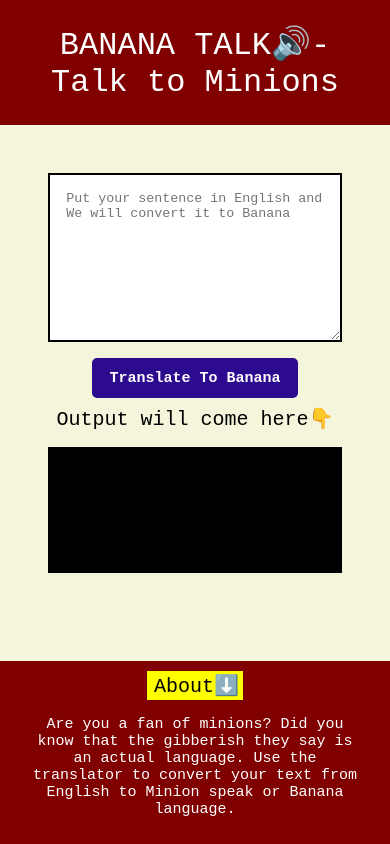
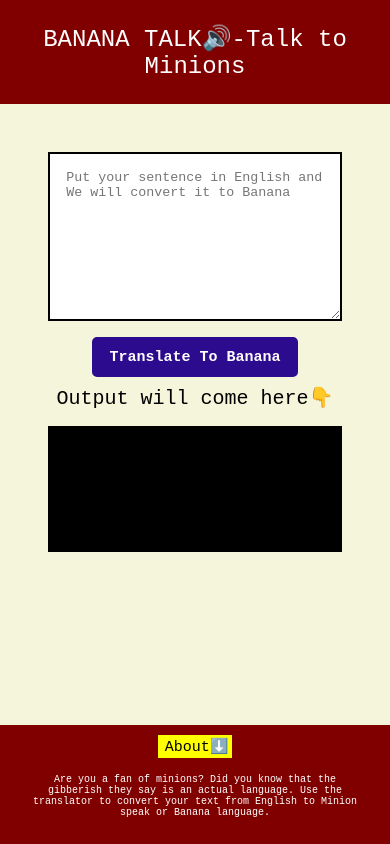
Before and after one commit to Yaanshu/neogcamp-banana-speak, a plain HTML site: page index.html in a window 390 px wide. Drawn offline with Linux system fonts and the light colour scheme.

Commit message:
Responsiveness
Added some media queries

```diff
--- a/style.css
+++ b/style.css
@@ -121,3 +121,18 @@
 img{
     height: 60px;
 }
+
+
+@media only screen and (max-width:768px){
+    .h-footer{
+        font-size: 15px;
+    }
+
+    footer p{
+        font-size: 10px;
+    }
+
+    #heading{
+        font-size: 1.5rem;
+    }
+}
```
